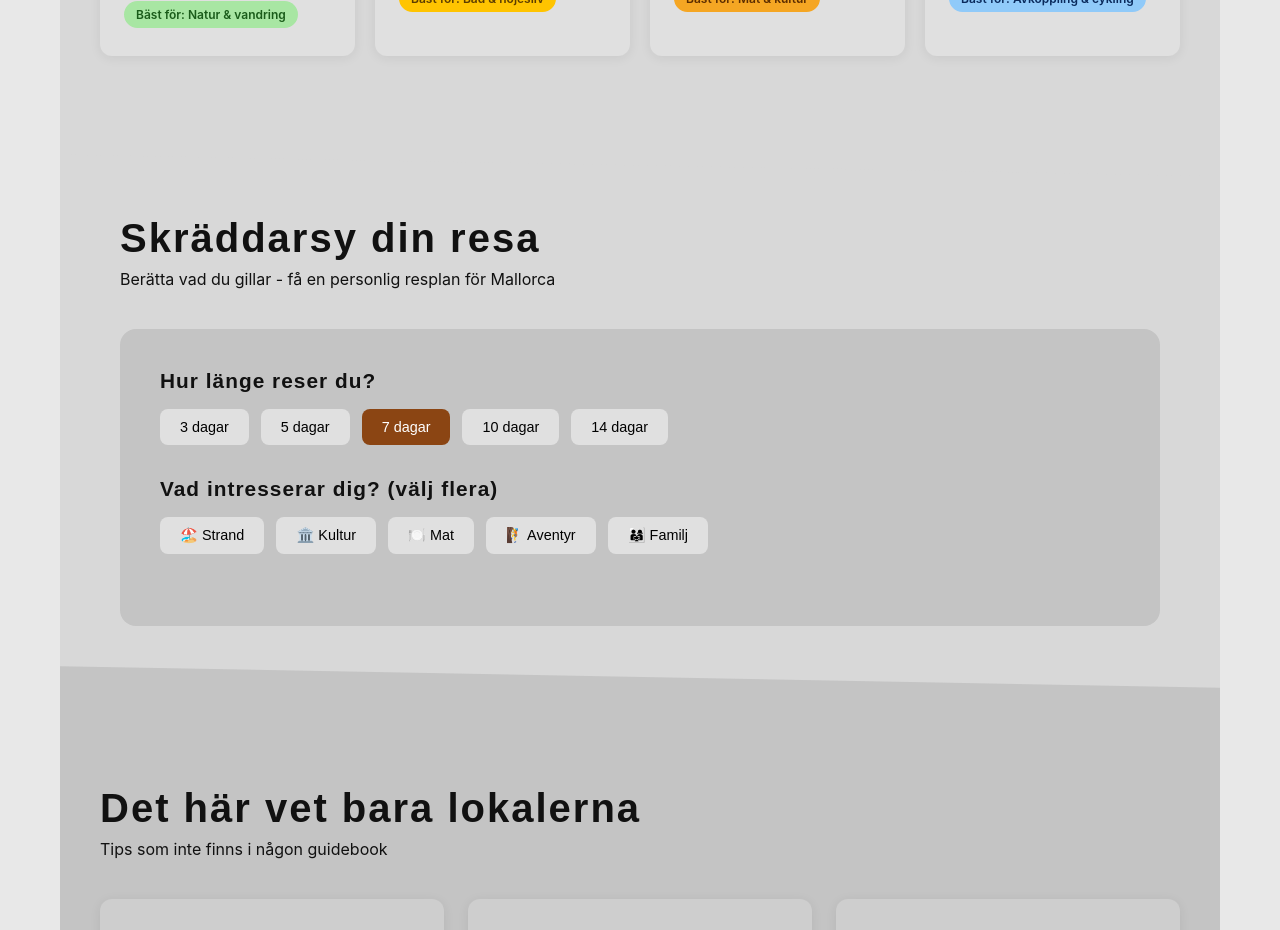
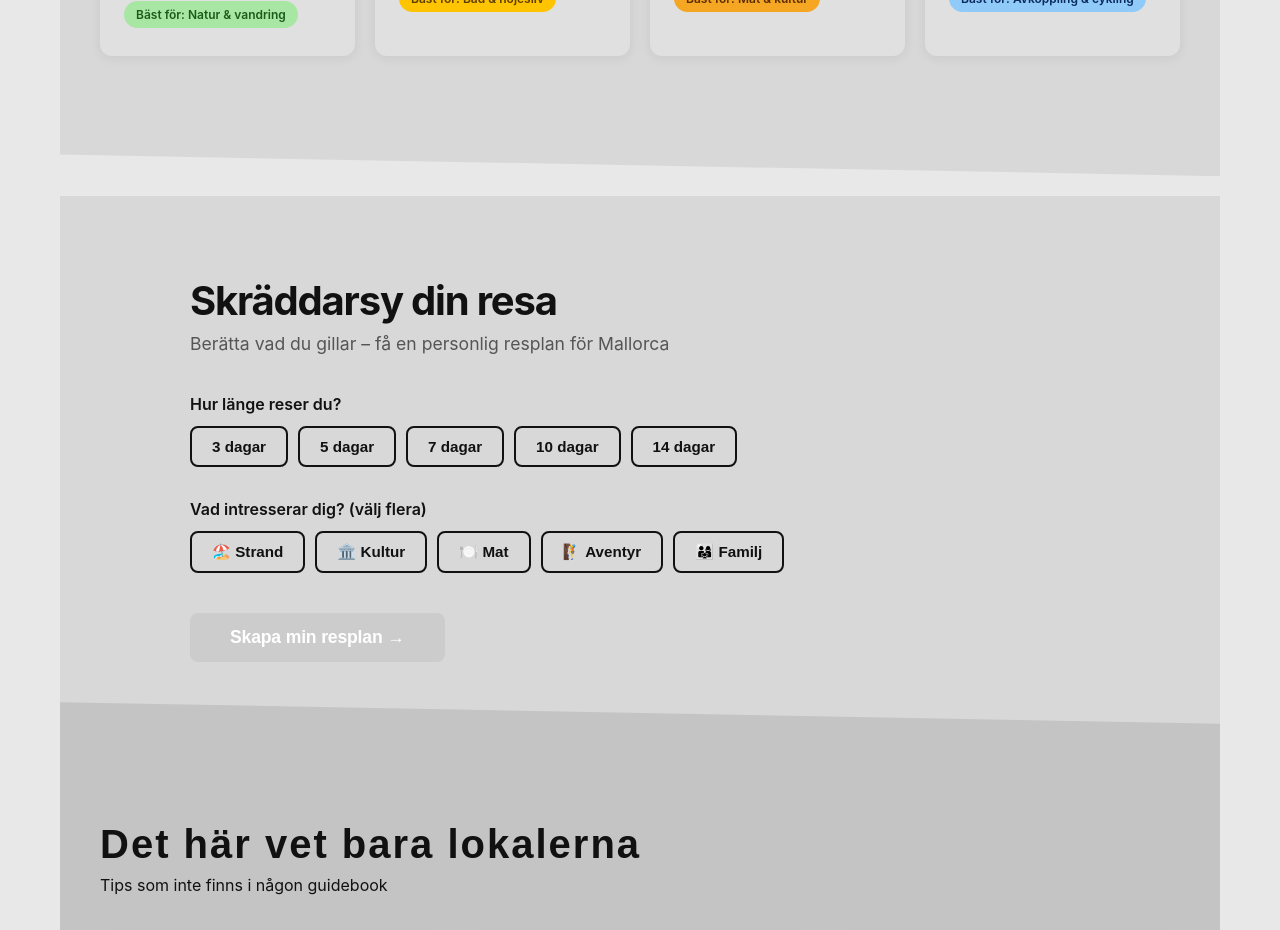
Before and after one commit to ErikFerla/min-hemsida, a Next.js app: page / in a window 1280 px wide. Shown: the part 2660-3590 px from the top of the page. Built offline with nearby package versions, Linux system fonts and the light colour scheme.

Commit message:
Make trip planner fully functional with real itineraries

```diff
--- a/app/components/SectionPlanner.tsx
+++ b/app/components/SectionPlanner.tsx
@@ -1,56 +1,249 @@
-"use client";
+'use client';
 import { useState } from 'react';
-import styles from '../page.module.css';
 
-const resplan: Record<string, string[]> = {
-  Strand: ['Besok Cala des Moro tidigt pa morgonen', 'Snorkla i Cala Mondrago naturreservat', 'Soldag pa Es Trenc - Mallorcas vackraste strand'],
-  Kultur: ['Utforska Palmas gotiska gamla stad och La Seu', 'Besok Coves del Drach i Porto Cristo', 'Prova lokala marknaden i Santanyi pa lordagen'],
-  Mat: ['Frukostera pa ett lokalt cafe i Porto Colom', 'Middagsreservation pa hamnen i Palma', 'Besok vingardsvistering i Binissalem'],
-  Aventyr: ['Vandra Cala Boquer-leden', 'Kajakpaddla runt Porto Petro', 'Cykla nerfor berget fran Soller'],
-  Familj: ['Hidropark i Alcudia', 'Safari Zoo i Porto Cristo', 'Glasbottenbat fran Cala dOr'],
+const resplaner: Record<string, Record<string, string[]>> = {
+  '3': {
+    'Strand': [
+      'Dag 1: Ankomst Palma – checka in, promenera längs Passeig del Born, middag vid hamnen',
+      'Dag 2: Es Trenc – Mallorcas vackraste strand. Ta med picknick och snorkling',
+      'Dag 3: Cala Mondragó naturpark – kristallklart vatten, sedan flyg hem',
+    ],
+    'Kultur': [
+      'Dag 1: Palma gamla stan – La Seu katedralen, Bellver slott, tapas på kvällen',
+      'Dag 2: Valldemossa – Robert Graves museum i Deià, lunch i Sóller',
+      'Dag 3: Alcúdia – romerska ruiner, medeltida stadsmur, marknad',
+    ],
+    'Mat': [
+      'Dag 1: Palma – Mercat de lOlivar frukost, Marc Fosh lunch, Pa amb oli middag',
+      'Dag 2: Binissalem vingårdstur – Bodega Ribas + José L. Ferrer, vinprovning',
+      'Dag 3: Fiskmarknad Porto Colom på morgonen, caldereta de llagosta till lunch',
+    ],
+    'Aventyr': [
+      'Dag 1: Klättring i Cala Barques, kayak i Cala Sant Vicenç',
+      'Dag 2: Vandring i Serra de Tramuntana – GR221 etapp med utsikt över havet',
+      'Dag 3: Cykla från Sóller till Port de Sóller längs kusten',
+    ],
+    'Familj': [
+      'Dag 1: Palma Aquarium – barnen älskar hajarna, sedan glass vid katedralen',
+      'Dag 2: Aqualand El Arenal – vattenrutschkanor hela dagen',
+      'Dag 3: Safari Zoo Porto Cristo + Coves del Drach – dramatiska grottor',
+    ],
+  },
+  '5': {
+    'Strand': [
+      'Dag 1: Ankomst och vila – Playa de Palma för en lugn start',
+      'Dag 2: Es Trenc – kom tidigt, ta med picknick, snorkla vid klipporna',
+      'Dag 3: Cala Mondragó – naturskyddad vik, kristallklart vatten',
+      'Dag 4: Nordkusten – Cala Sant Vicenç och Formentor, dramatisk natur',
+      'Dag 5: Cala Llombards – hemlig vik, perfekt för sista baddag',
+    ],
+    'Kultur': [
+      'Dag 1: Palma – La Seu, Palau de lAlmudaina, kvällspromenad i gamla stan',
+      'Dag 2: Valldemossa och Deià – Robert Graves, terrasser, lunch med utsikt',
+      'Dag 3: Sóller – spårvagn till Port de Sóller, oranger och gammal arkitektur',
+      'Dag 4: Alcúdia – romerska teatern, medeltida murar, marknad',
+      'Dag 5: Sineu marknad på onsdagar, Manacor – pärlfabriker',
+    ],
+    'Mat': [
+      'Dag 1: Palma – Mercat de lOlivar, tapas-crawl i El Born-kvarteret',
+      'Dag 2: Binissalem – vingårdstur och vinprovning, lunch på Can Arabí',
+      'Dag 3: Porto Colom – fiskmarknad, caldereta de llagosta, lokalt café',
+      'Dag 4: Sóller – citrusmarmelad, olivolja-provning, middag vid hamnen',
+      'Dag 5: Palma – avslutningmiddag på Marc Fosh eller Simply Fosh',
+    ],
+    'Aventyr': [
+      'Dag 1: Kayak i Cala Barques och Cala Sant Vicenç',
+      'Dag 2: Vandring GR221 – Port de Sóller till Deià, 4 timmar',
+      'Dag 3: Mountainbike i Serra de Tramuntana',
+      'Dag 4: Klättring i Cala en Gossalba, eftermiddag snorkling',
+      'Dag 5: Jeeptur till Cap de Formentor – otillgängliga stränder',
+    ],
+    'Familj': [
+      'Dag 1: Palma Aquarium och promenad längs strandpromenaden',
+      'Dag 2: Aqualand El Arenal – vattenrutschkanor och barnpooler',
+      'Dag 3: Coves del Drach – dramatiska grottor med konsert på underjordisk sjö',
+      'Dag 4: Safari Zoo Porto Cristo – giraffer, lejon och kamelridning',
+      'Dag 5: Hidropark Alcúdia – perfekt avslutning för hela familjen',
+    ],
+  },
+  '7': {
+    'Strand': [
+      'Dag 1: Ankomst Palma, check-in, kvällspromenad',
+      'Dag 2: Es Trenc – Mallorcas Karibien, kom tidigt',
+      'Dag 3: Cala Mondragó naturpark – snorkla och vandra',
+      'Dag 4: Nordkusten – Formentor och Cala Barques',
+      'Dag 5: Cala Llombards och Cala des Moro – Grytes favoritstrand',
+      'Dag 6: Cala Ratjada – lugn vik på östkusten',
+      'Dag 7: Avslappnad morgon vid hotellet, hemresa',
+    ],
+    'Kultur': [
+      'Dag 1: Ankomst och kvällspromenad i Palma gamla stan',
+      'Dag 2: Palma – La Seu, Bellver, Fundació Miró',
+      'Dag 3: Valldemossa och Deià – kultur och utsikter',
+      'Dag 4: Sóller – spårvagn, orangerlundar, hamn',
+      'Dag 5: Alcúdia – romerska ruiner och medeltida mur',
+      'Dag 6: Sineu och Petra – autentiska inlandbyar',
+      'Dag 7: Sista shopping i Palma, hemresa',
+    ],
+    'Mat': [
+      'Dag 1: Palma – Mercat de lOlivar, kvällstapas',
+      'Dag 2: Binissalem vingårdsrunda – 3 vingårdar',
+      'Dag 3: Porto Colom – fiskmarknad och färsk fisk',
+      'Dag 4: Matlagningskurs med lokal kock i Palma',
+      'Dag 5: Sóller – olivolja och citrusfarm-besök',
+      'Dag 6: Michelinkrog – Marc Fosh eller Adrián Quetglas',
+      'Dag 7: Sista frukost på Mercat, hemresa',
+    ],
+    'Aventyr': [
+      'Dag 1: Ankomst, kvällspromenad',
+      'Dag 2: Kayak längs nordkusten',
+      'Dag 3: Vandring GR221 etapp 1',
+      'Dag 4: Mountainbike Tramuntana',
+      'Dag 5: Klättring + snorkling',
+      'Dag 6: Jeeptur Cap de Formentor',
+      'Dag 7: Paddelsurf i Port de Pollença',
+    ],
+    'Familj': [
+      'Dag 1: Ankomst, pool på hotellet',
+      'Dag 2: Palma Aquarium',
+      'Dag 3: Aqualand El Arenal',
+      'Dag 4: Coves del Drach',
+      'Dag 5: Safari Zoo Porto Cristo',
+      'Dag 6: Hidropark Alcúdia',
+      'Dag 7: Stranddag och hemresa',
+    ],
+  },
+  '10': {
+    'Strand': ['Dag 1-10: Komplett strandtur runt hela ön – Es Trenc, Cala Mondragó, Formentor, Cala Barques, Cala des Moro, Cala Llombards, Cala Ratjada, Cala Agulla, Cala Mesquida, och avslutning vid Playa de Palma'],
+    'Kultur': ['Dag 1-10: Djupdyk i Mallorcas historia – Palma, Valldemossa, Deià, Sóller, Alcúdia, Pollença, Sineu, Felanitx, Santanyí och Manacor'],
+    'Mat': ['Dag 1-10: Kulinarisk rundresa – vingårdar, fiskmarknader, matlagningskurser, Michelinkrogar och lokala marknader'],
+    'Aventyr': ['Dag 1-10: Äventyrspacket – vandring, kayak, klättring, mountainbike, dykning, jeepturer och paddelsurf'],
+    'Familj': ['Dag 1-10: Familjepaket – vattenparker, grottor, djurparker, stränder, båtturer och kulturupplevelser för alla åldrar'],
+  },
+  '14': {
+    'Strand': ['Dag 1-14: Ultimat strandupplevelse – besök ALLA Mallorcas 50 bästa stränder och vikar, från norr till söder'],
+    'Kultur': ['Dag 1-14: Komplett kulturresa – varje by, museum, kloster och historisk plats på ön'],
+    'Mat': ['Dag 1-14: Gastronomisk expedition – alla Michelinkrogar, alla vingårdar, alla marknader'],
+    'Aventyr': ['Dag 1-14: Ultimat äventyr – hela GR221 vandringsledan + alla aktiviteter'],
+    'Familj': ['Dag 1-14: Drömfamiljesemester – allt för barn och vuxna, inget stressigt'],
+  },
+};
+
+const intressenIkon: Record<string, string> = {
+  'Strand': '🏖️',
+  'Kultur': '🏛️',
+  'Mat': '🍽️',
+  'Aventyr': '🧗',
+  'Familj': '👨‍👩‍👧',
 };
 
 export default function SectionPlanner() {
-  const [resDagar, setResDagar] = useState(7);
+  const [dagar, setDagar] = useState('');
   const [intressen, setIntressen] = useState<string[]>([]);
-  const toggleIntresse = (i: string) => setIntressen(prev => prev.includes(i) ? prev.filter(x => x !== i) : [...prev, i]);
+  const [resplan, setResplan] = useState<string[]>([]);
+  const [visar, setVisar] = useState(false);
+
+  const dagval = ['3', '5', '7', '10', '14'];
+  const intresseVal = ['Strand', 'Kultur', 'Mat', 'Aventyr', 'Familj'];
+
+  const toggleIntresse = (i: string) => {
+    setIntressen(prev => prev.includes(i) ? prev.filter(x => x !== i) : [...prev, i]);
+    setVisar(false);
+  };
+
+  const genereraResplan = () => {
+    if (!dagar || intressen.length === 0) return;
+    const huvud = intressen[0];
+    const plan = resplaner[dagar]?.[huvud] || [];
+    setResplan(plan);
+    setVisar(true);
+  };
+
+  const knappStyle = (aktiv: boolean) => ({
+    padding: '10px 20px',
+    borderRadius: '8px',
+    border: '2px solid #111',
+    background: aktiv ? '#111' : 'transparent',
+    color: aktiv ? 'white' : '#111',
+    fontWeight: '600' as const,
+    cursor: 'pointer',
+    fontSize: '0.95rem',
+    transition: 'all 0.2s',
+  });
 
   return (
-    <section className={styles.plannerSection}>
-      <div className={styles.plannerInner}>
-        <h2 className={styles.plannerTitle}>Skräddarsy din resa</h2>
-        <p className={styles.plannerSub}>Berätta vad du gillar - få en personlig resplan för Mallorca</p>
-        <div className={styles.plannerForm}>
-          <div className={styles.plannerStep}>
-            <h3 className={styles.plannerStepTitle}>Hur länge reser du?</h3>
-            <div className={styles.daysRow}>
-              {[3,5,7,10,14].map(d => (
-                <button key={d} className={`${styles.dayBtn} ${resDagar === d ? styles.dayBtnActive : ''}`} onClick={() => setResDagar(d)}>{d} dagar</button>
+    <section style={{ background: '#d8d8d8', padding: '80px 60px', marginTop: '60px' }}>
+      <div style={{ maxWidth: '900px', margin: '0 auto' }}>
+        <h2 style={{ fontFamily: 'Inter, sans-serif', fontSize: '2.5rem', fontWeight: '700', letterSpacing: '-0.03em', marginBottom: '8px' }}>
+          Skräddarsy din resa
+        </h2>
+        <p style={{ color: '#555', fontSize: '1.1rem', marginBottom: '40px' }}>
+          Berätta vad du gillar – få en personlig resplan för Mallorca
+        </p>
+
+        <div style={{ marginBottom: '32px' }}>
+          <p style={{ fontWeight: '600', fontSize: '1rem', marginBottom: '12px' }}>Hur länge reser du?</p>
+          <div style={{ display: 'flex', gap: '10px', flexWrap: 'wrap' }}>
+            {dagval.map(d => (
+              <button key={d} onClick={() => { setDagar(d); setVisar(false); }} style={knappStyle(dagar === d)}>
+                {d} dagar
+              </button>
             ))}
           </div>
         </div>
-          <div className={styles.plannerStep}>
-            <h3 className={styles.plannerStepTitle}>Vad intresserar dig? (välj flera)</h3>
-            <div className={styles.interestRow}>
-              {[{k:'Strand',e:'🏖️'},{k:'Kultur',e:'🏛️'},{k:'Mat',e:'🍽️'},{k:'Aventyr',e:'🧗'},{k:'Familj',e:'👨‍👩‍👧'}].map(({k,e}) => (
-                <button key={k} className={`${styles.interestBtn} ${intressen.includes(k) ? styles.interestBtnActive : ''}`} onClick={() => toggleIntresse(k)}>{e} {k}</button>
+
+        <div style={{ marginBottom: '40px' }}>
+          <p style={{ fontWeight: '600', fontSize: '1rem', marginBottom: '12px' }}>Vad intresserar dig? (välj flera)</p>
+          <div style={{ display: 'flex', gap: '10px', flexWrap: 'wrap' }}>
+            {intresseVal.map(i => (
+              <button key={i} onClick={() => toggleIntresse(i)} style={knappStyle(intressen.includes(i))}>
+                {intressenIkon[i]} {i}
+              </button>
             ))}
           </div>
         </div>
-          {intressen.length > 0 && (
-            <div className={styles.plannerResult}>
-              <h3 className={styles.plannerResultTitle}>Din personliga {resDagar}-dagarsplan 🌟</h3>
-              <ul className={styles.plannerList}>
-                {intressen.flatMap(i => resplan[i] || []).slice(0, resDagar).map((tip, idx) => (
-                  <li key={idx} className={styles.plannerItem}>
-                    <span className={styles.plannerDay}>Dag {idx + 1}</span>
-                    <span>{tip}</span>
-                  </li>
+
+        <button
+          onClick={genereraResplan}
+          disabled={!dagar || intressen.length === 0}
+          style={{
+            padding: '14px 40px',
+            background: dagar && intressen.length > 0 ? '#c0392b' : '#ccc',
+            color: 'white',
+            border: 'none',
+            borderRadius: '8px',
+            fontSize: '1.1rem',
+            fontWeight: '700',
+            cursor: dagar && intressen.length > 0 ? 'pointer' : 'not-allowed',
+            letterSpacing: '-0.01em',
+            transition: 'all 0.2s',
+          }}
+        >
+          Skapa min resplan →
+        </button>
+
+        {visar && resplan.length > 0 && (
+          <div style={{ marginTop: '48px', background: 'white', borderRadius: '16px', padding: '40px', boxShadow: '0 4px 24px rgba(0,0,0,0.08)' }}>
+            <h3 style={{ fontFamily: 'Inter, sans-serif', fontSize: '1.5rem', fontWeight: '700', letterSpacing: '-0.02em', marginBottom: '24px' }}>
+              Din personliga {dagar}-dagarsplan 🗺️
+            </h3>
+            {resplan.map((dag, i) => (
+              <div key={i} style={{ display: 'flex', gap: '16px', marginBottom: '20px', alignItems: 'flex-start' }}>
+                <div style={{ minWidth: '36px', height: '36px', background: '#111', color: 'white', borderRadius: '50%', display: 'flex', alignItems: 'center', justifyContent: 'center', fontWeight: '700', fontSize: '0.9rem' }}>
+                  {i + 1}
+                </div>
+                <div style={{ paddingTop: '6px' }}>
+                  <p style={{ margin: 0, fontSize: '1rem', lineHeight: '1.6', color: '#222' }}>{dag}</p>
+                </div>
+              </div>
             ))}
-              </ul>
+            <div style={{ marginTop: '32px', padding: '20px', background: '#f5f5f5', borderRadius: '10px' }}>
+              <p style={{ margin: 0, fontSize: '0.9rem', color: '#666' }}>
+                💡 <strong>Tips:</strong> Vill du ha ännu mer personliga rekommendationer? Klicka på "Planera din resa" i menyn så hjälper vi dig vidare!
+              </p>
+            </div>
           </div>
         )}
-        </div>
       </div>
     </section>
   );
```
Lines whose indentation alone changed are shown as unchanged.
